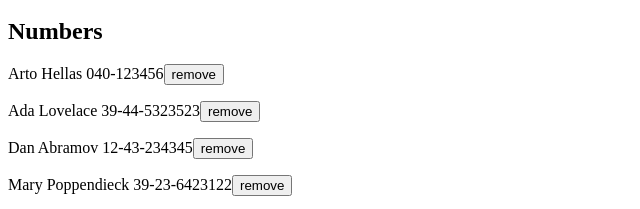
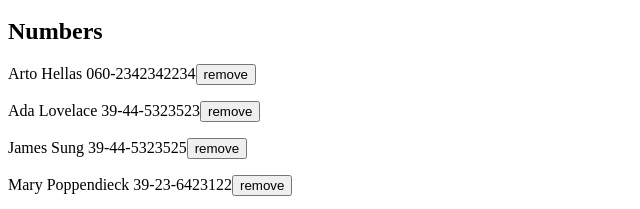
Before and after one commit to kole-wc/fullstackopen-2026, a React (Vite) app in the folder exercises/part2/phonebook/: page / in a window 1280 px wide. Shown: the part 220-429 px from the top of the page, without its empty margins (0-640 px from the left). Built offline with nearby package versions, Linux system fonts and the light colour scheme; data requests are answered from the project's data file.

Commit message:
finished part 2d exercise 2.15

```diff
--- a/exercises/part2/phonebook/db.json
+++ b/exercises/part2/phonebook/db.json
@@ -2,7 +2,7 @@
   "persons": [
     {
       "name": "Arto Hellas",
-      "number": "040-123456",
+      "number": "060-2342342234",
       "id": "1"
     },
     {
@@ -11,8 +11,8 @@
       "id": "2"
     },
     {
-      "name": "Dan Abramov",
-      "number": "12-43-234345",
+      "name": "James Sung",
+      "number": "39-44-5323525",
       "id": "3"
     },
     {
--- a/exercises/part2/phonebook/src/App.jsx
+++ b/exercises/part2/phonebook/src/App.jsx
@@ -29,11 +29,40 @@ const App = () => {
     // find the person from the input that exists in the phonebook
     const personFound = persons.find(person => person.name === newName)
     const numberFound = persons.find(person => person.number === newNumber)
-    // trigger alert message if person/number is found, otherwise add the person to phonebook
+
+    // trigger alert message if person/number is found then update, otherwise add the person to phonebook
     if (personFound) {
-      alert(`${personFound.name} is already in the phonebook`)
+      if (confirm(`${personFound.name} is already added to the phonebook, replace the old number with a new one?`)) {
+        const updatedPerson = { ...personFound, number: newNumber}
+
+        personService
+        .update(personFound.id, updatedPerson)
+        .then(returnedUpdatedPerson => {
+          setPersons(persons.map(person => person.id === personFound.id ? returnedUpdatedPerson : person))
+          setNewName('')
+          setNewNumber('')
+        })
+        .catch(error => {
+          alert(`${personFound.name} was already deleted from the server`)
+          setPersons(persons.filter(person => person.id !== personFound.id))
+        })
+      }
     } else if (numberFound) {
-      alert(`${numberFound.number} is already in the phonebook`)
+      if (confirm(`${numberFound.number} is already added to the phonebook, would you want to rename the entry?`)) {
+        const updatedPerson = { ...numberFound, name: newName}
+
+        personService
+        .update(numberFound.id, updatedPerson)
+        .then(returnedUpdatedPerson => {
+          setPersons(persons.map(person => person.id === numberFound.id ? returnedUpdatedPerson : person))
+          setNewName('')
+          setNewNumber('')
+        })
+        .catch(error => {
+          alert(`${numberFound.number} was already deleted from the server`)
+          setPersons(persons.filter(person => person.id !== numberFound.id))
+        })
+      }
     } else {
       personService
         .create(newEntry)
--- a/exercises/part2/phonebook/src/services/persons.js
+++ b/exercises/part2/phonebook/src/services/persons.js
@@ -16,8 +16,14 @@ const remove = (id) => {
     return request.then(response => response.data)
 }
 
+const update = (id, personObject) => {
+    const request = axios.put(`${baseUrl}/${id}`, personObject)
+    return request.then(response => response.data)
+}
+
 export default {
     getAll,
     create,
-    remove
+    remove,
+    update
 }
```
